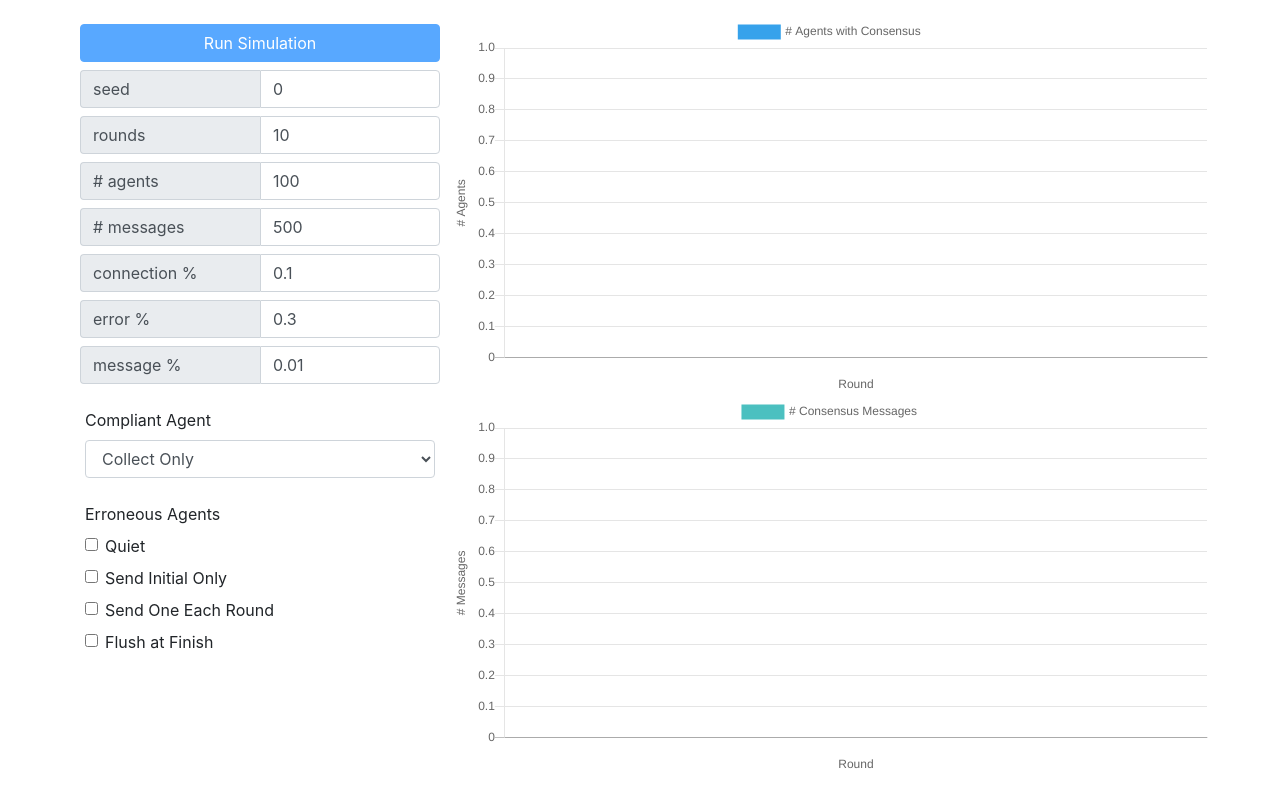
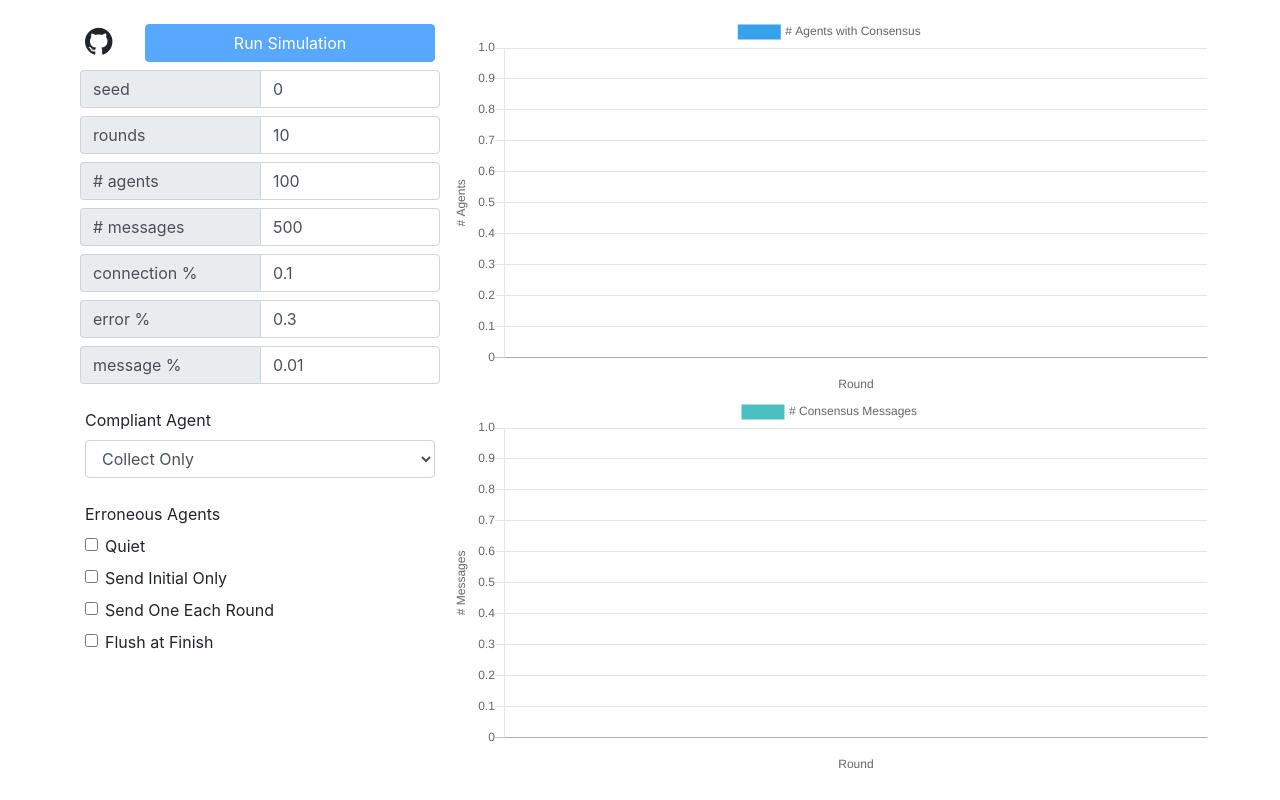
Before and after one commit to dragoslav/consensus, a plain HTML site: page index.html in a window 1280 px wide. Drawn offline with nearby package versions, Linux system fonts and the light colour scheme; a script that the page names is missing.

Commit message:
adding link to github repo

```diff
--- a/index.html
+++ b/index.html
@@ -5,6 +5,8 @@
     <title>Agent Consensus</title>
     <link rel="stylesheet" href="https://maxcdn.bootstrapcdn.com/bootstrap/4.0.0-beta.2/css/bootstrap.min.css"
           integrity="sha384-PsH8R72JQ3SOdhVi3uxftmaW6Vc51MKb0q5P2rRUpPvrszuE4W1povHYgTpBfshb" crossorigin="anonymous">
+    <link href="https://maxcdn.bootstrapcdn.com/font-awesome/4.7.0/css/font-awesome.min.css" rel="stylesheet"
+          integrity="sha384-wvfXpqpZZVQGK6TAh5PVlGOfQNHSoD2xbE+QkPxCAFlNEevoEH3Sl0sibVcOQVnN" crossorigin="anonymous">
 </head>
 <style type="text/css">
     body {
@@ -21,6 +23,12 @@
     .row-brake {
         padding-top: 1.5rem;
     }
+    a, a:visited, a:hover, a:active {
+        color: inherit;
+    }
+    i {
+        padding-top: 2px;
+    }
 </style>
 <body>
 
@@ -29,7 +37,14 @@
     <div class="row">
         <div class="col-sm col-sm-4">
             <div class="row form-row">
-                <button type="button" class="btn btn-primary btn-block" id="buttonRun" disabled>Run Simulation</button>
+                <div class="col-sm col-sm-2">
+                    <a href="https://github.com/dragoslav/consensus">
+                        <i class="fa fa-github fa-2x" aria-hidden="true"></i>
+                    </a>
+                </div>
+                <div class="col-sm col-sm-10">
+                    <button type="button" class="btn btn-primary btn-block" id="buttonRun" disabled>Run Simulation</button>
+                </div>
             </div>
             <div class="row form-row">
                 <div class="input-group" data-toggle="tooltip" data-placement="bottom"
@@ -88,7 +103,6 @@
                            aria-label="message %" aria-describedby="basic-addon7">
                 </div>
             </div>
-
             <div class="row form-row row-brake">
                 <div class="form-group col-12">
                     <label for="cn">Compliant Agent</label>
@@ -357,6 +371,7 @@
 
             run();
         });
+
 </script>
 
 </body>
```
